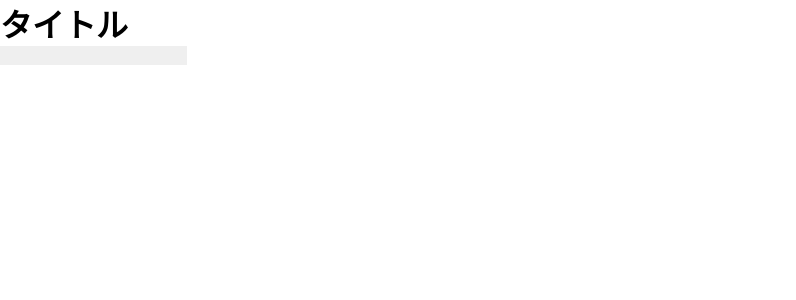
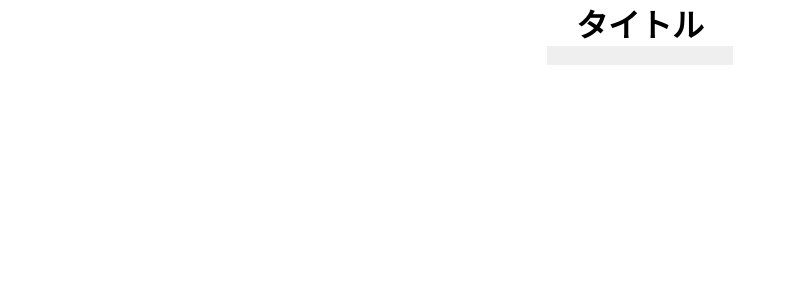
Before and after one commit to GeekCAMPvol2/frontend, a Next.js app: page / in a window 1280 px wide. Shown: the top 300 px of the page, without its empty margins (0-796 px from the left). Built offline with nearby package versions, Linux system fonts and the light colour scheme.

Commit message:
feat: css properties

```diff
--- a/src/pages/index.tsx
+++ b/src/pages/index.tsx
@@ -1,11 +1,12 @@
 import { MainButton } from '@/components/index/MainButton';
+import { Styles } from '@/types/Styles';
 
 export default function Home() {
 
 
   return (
     <div>
-      <main >
+      <main style={styles.main}>
         <h1>タイトル</h1>
         <MainButton name="スタート" />
         <MainButton name="一人で遊ぶ" />
@@ -16,3 +17,11 @@ export default function Home() {
     </div>
   );
 }
+
+const styles: Styles = {
+  main: {
+    width: 1000,
+    margin: "0 auto",
+    textAlign: "center"
+  }
+}
```
